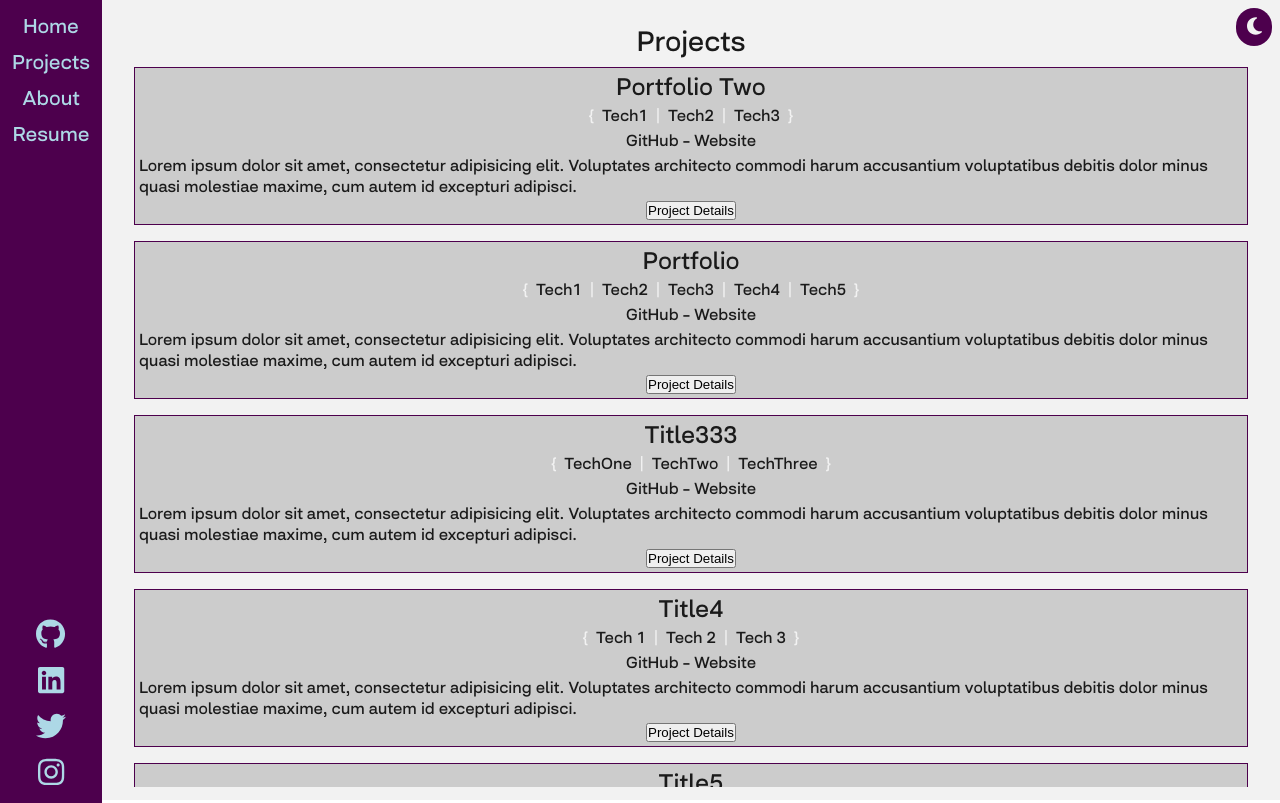
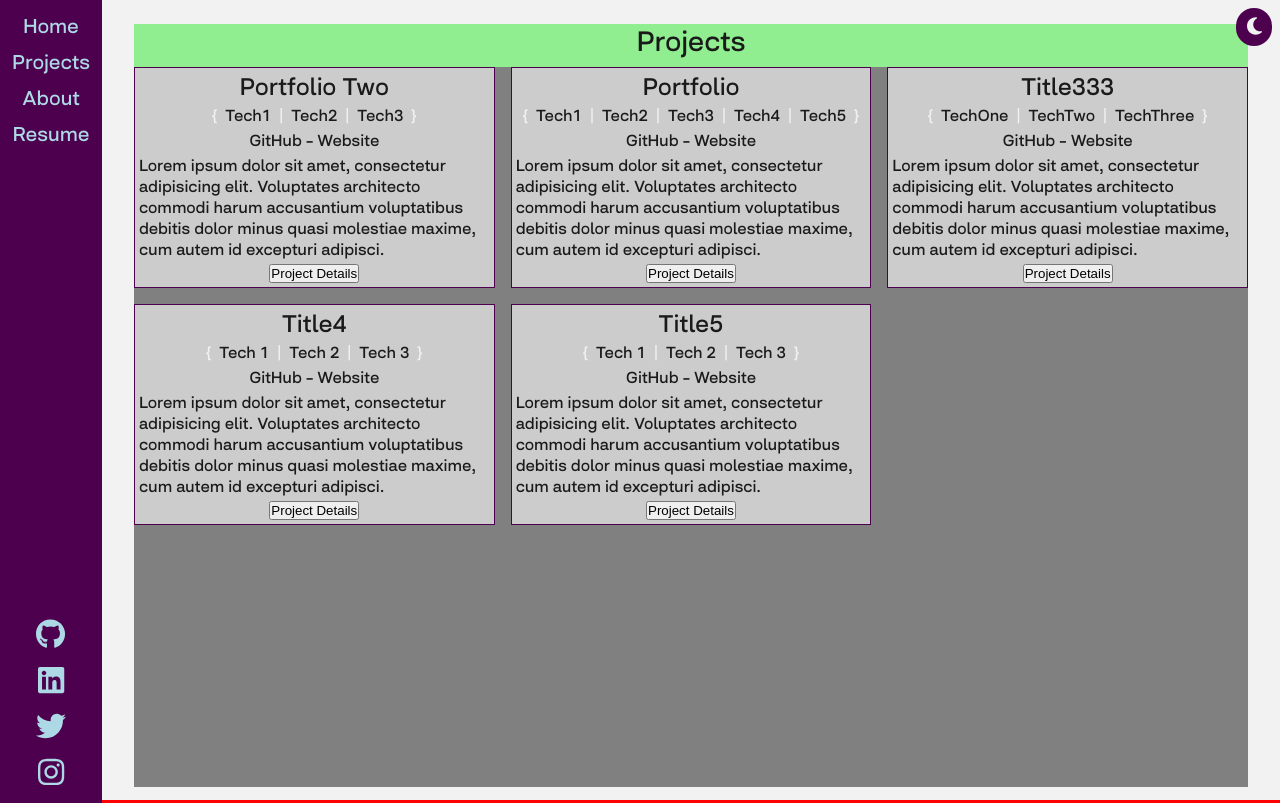
Before and after one commit to franco-ortega/portfolio-two, a Next.js app: page /projects in a window 1280 px wide. Built offline with nearby package versions, Linux system fonts and the light colour scheme.

Commit message:
update breakpoints and add grid to ProjectList

```diff
--- a/components/navs/Nav.module.scss
+++ b/components/navs/Nav.module.scss
@@ -8,6 +8,8 @@
   text-align: center;
 
   @extend %dark-mode-transition;
+
+  min-height: 100%;
 
   nav {
     background-color: var(--bg-color-nav);
--- a/components/projects/Projects.module.scss
+++ b/components/projects/Projects.module.scss
@@ -1,7 +1,25 @@
+@use '../../styles/scss/' as *;
+
 .Projects {
   h2 {
     margin-block: 0.5rem;
     font-size: var(--font-size-header);
     text-align: center;
   }
+
+  @include media-query(small) {
+    background-color: pink;
+  }
+
+  @include media-query(medium) {
+    background-color: lightblue;
+  }
+
+  @include media-query(large) {
+    background-color: lightgreen;
+  }
+
+  @include media-query(x-large) {
+    background-color: lightseagreen;
+  }
 }
--- a/components/projects/ProjectsList.jsx
+++ b/components/projects/ProjectsList.jsx
@@ -3,11 +3,13 @@ import styles from './ProjectsList.module.scss';
 
 const ProjectsList = ({ projects }) => {
   return (
-    <ul data-testid='projects-list' className={styles.ProjectsList}>
-      {projects.map((project) => (
-        <Project key={project.id} {...project} />
-      ))}
-    </ul>
+    <div data-testid='projects-list' className={styles.ProjectsList}>
+      <ul>
+        {projects.map((project) => (
+          <Project key={project.id} {...project} />
+        ))}
+      </ul>
+    </div>
   );
 };
 
--- a/components/projects/ProjectsList.module.scss
+++ b/components/projects/ProjectsList.module.scss
@@ -6,17 +6,34 @@
 
   margin-inline: auto;
 
-  display: flex;
-  flex-direction: column;
-  gap: 1rem;
+  & > ul {
+    display: flex;
+    flex-direction: column;
+    gap: 1rem;
+  }
 
   @include media-query(small) {
-    height: 90vh;
-    // margin-inline: auto;
-    // flex-direction: row;
-    // flex-wrap: wrap;
-    // display: grid;
-    // grid-template-columns: repeat(2, auto);
-    // gap: 1rem;
+    min-height: calc(100vh - 5rem);
+
+    background-color: gray;
+  }
+
+  @include media-query(medium) {
+    & > ul {
+      display: grid;
+      grid-template-columns: repeat(2, 1fr);
+    }
+  }
+
+  @include media-query(large) {
+    & > ul {
+      grid-template-columns: repeat(3, 1fr);
+    }
+  }
+
+  @include media-query(x-large) {
+    & > ul {
+      grid-template-columns: repeat(4, 1fr);
+    }
   }
 }
--- a/styles/globals.css
+++ b/styles/globals.css
@@ -42,6 +42,7 @@
 html,
 body {
   /* font-family: var(--font-family-primary); */
+  background-color: red;
 }
 
 a {
--- a/styles/scss/_breakpoints.scss
+++ b/styles/scss/_breakpoints.scss
@@ -1,11 +1,13 @@
 @use 'sass:map';
 
 $breakpoints: (
-  large: 75em,
-  // 1200px,
-  medium: 60em,
-  // 960 px
-  small: 35em // 560 px
+  x-large: 90em,
+  // 1440px,
+  large: 70em,
+  // 1120px
+  medium: 50em,
+  // 800px
+  small: 35em // 560px
 );
 
 @mixin media-query($key) {
```
